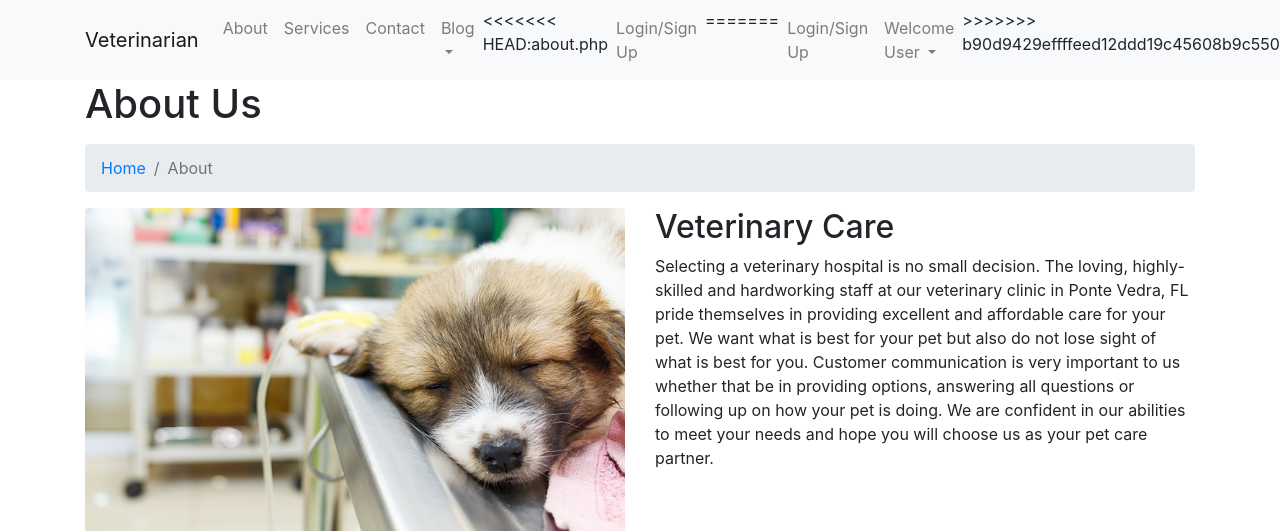
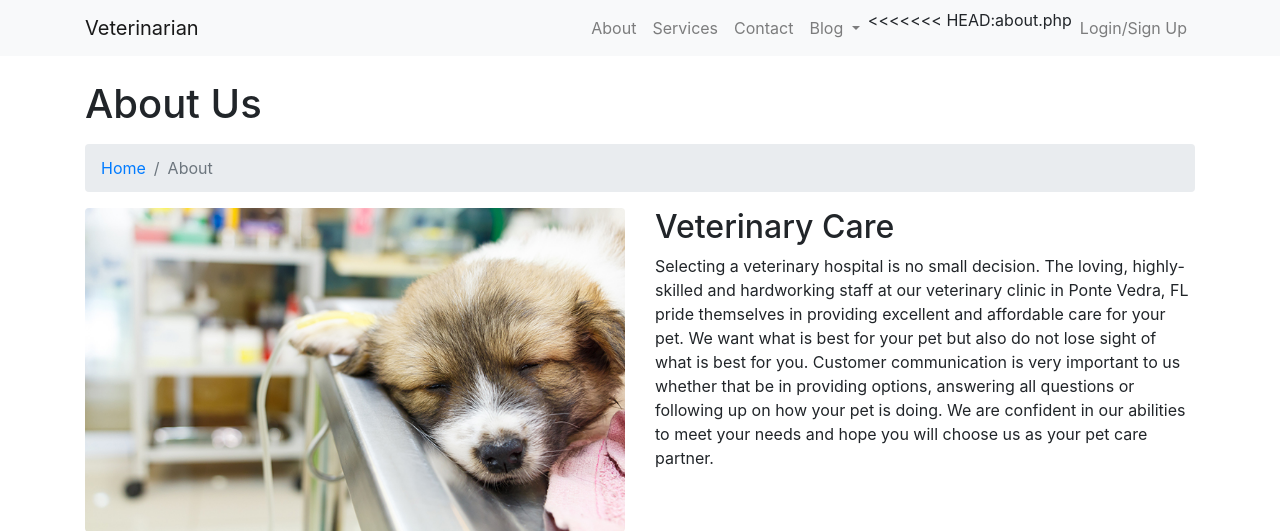
Before and after one commit to GauriSinha/Veterinary-Care, a PHP site: page /about.php in a window 1280 px wide. Shown: the top 531 px of the page. Run offline with PHP 8.4, Linux system fonts and the light colour scheme.

Commit message:
"Updated about"

```diff
--- a/about.php
+++ b/about.php
@@ -80,20 +80,6 @@ if(!isset($_SESSION['user']))
           <?php
           }
             ?>
-=======
-        <li class="nav-item">
-          <a class="nav-link" href="login.html">Login/Sign Up</a>
-        </li>
-        <li class="nav-item dropdown" id="user_area">
-          <a class="nav-link dropdown-toggle" href="#" id="navbarDropdownUser" data-toggle="dropdown" aria-haspopup="true" aria-expanded="false">
-            Welcome User
-          </a>
-          <div class="dropdown-menu dropdown-menu-right" aria-labelledby="navbarDropdownBlog">
-            <a class="dropdown-item" href="appoint.html">Book an appointment</a>
-            <a class="dropdown-item" href="logout.html">Logout</a>
-          </div>
-        </li>
->>>>>>> b90d9429effffeed12ddd19c45608b9c55054f9d:about.html
       </ul>
     </div>
   </div>
```
